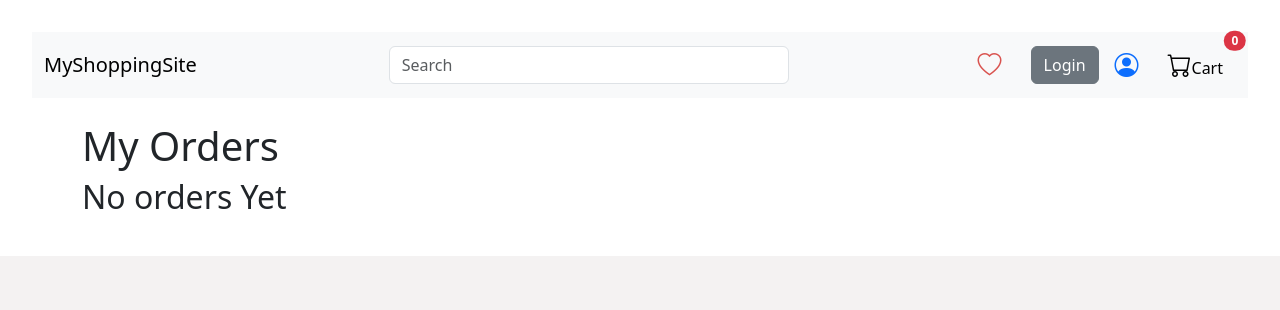
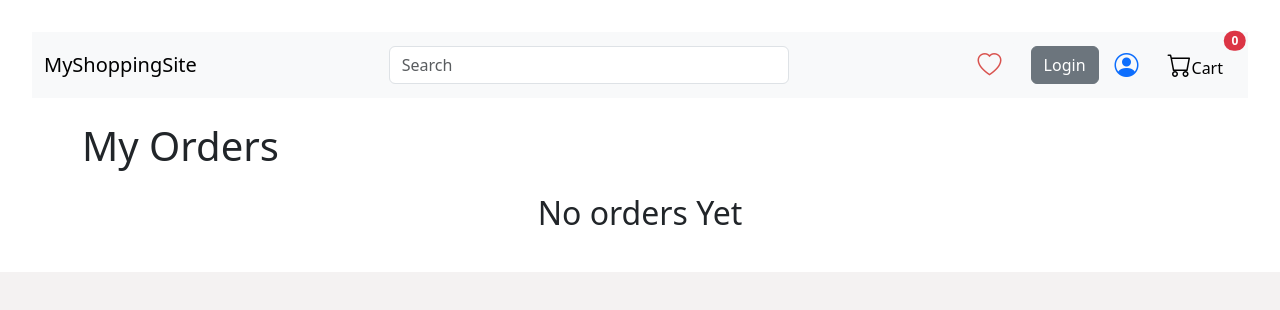
Before and after one commit to rishav-ghosh-98/Retail-App-Frontend, a React (Vite) app: page /orders in a window 1280 px wide. Shown: the top 310 px of the page. Built offline with nearby package versions, Linux system fonts and the light colour scheme.

Commit message:
Fixed some style of No order display

```diff
--- a/src/pages/Orders.jsx
+++ b/src/pages/Orders.jsx
@@ -8,7 +8,10 @@ const Orders = () => {
       <div className="container">
         <h1 className="mt-4">My Orders</h1>
         {orders.length === 0 ? (
-          <h2>No orders Yet</h2>
+            <div className="container mt-4">
+                 <h2 style={{ textAlign: "center" }}>No orders Yet</h2>
+            </div>
+
         ) : (
           orders.map((order) => (
             <div
```
